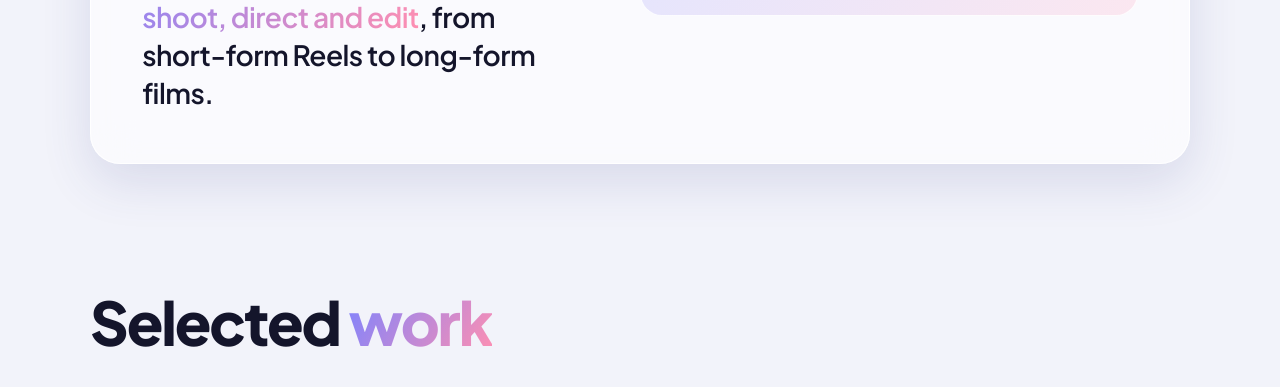
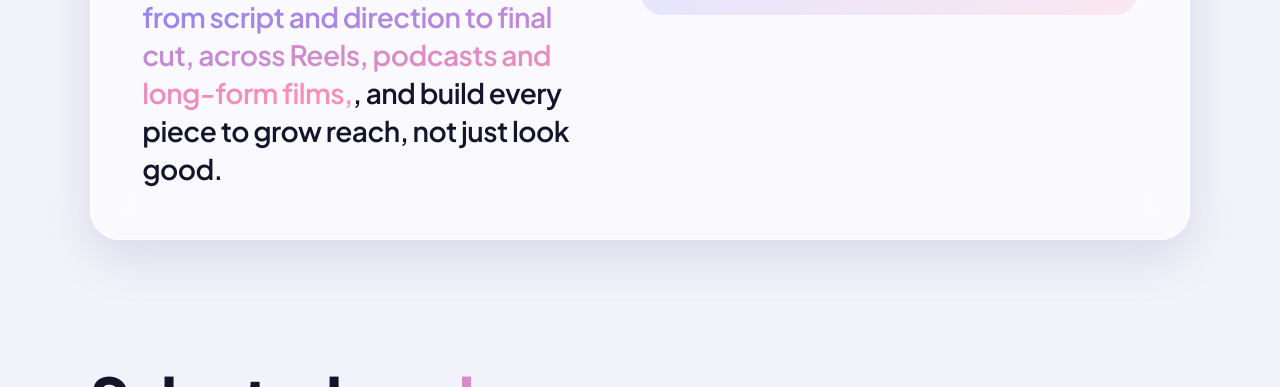
Before and after one commit to SuriyaSSJ03/suriyassj03, a plain HTML site: page index.html in a window 1280 px wide. Shown: the part 996-1383 px from the top of the page. Drawn offline with Linux system fonts and the light colour scheme; files whose address does not match are found by name.

Commit message:
Revise content creator description in index.html
Updated the description of the content creator's experience and skills.

```diff
--- a/index.html
+++ b/index.html
@@ -163,7 +163,7 @@ footer{text-align:center;color:var(--mute);font-size:13px;margin-top:40px}
 
 <section class="s" id="about" style="padding-top:0"><div class="wrap">
   <div class="about glass rv">
-    <div><p class="lead">Content creator with 4.5 years across video editing, direction and brand content. I <em class="grad">script, shoot, direct and edit</em>, from short-form Reels to long-form films.</p></div>
+    <div><p class="lead">Content creator with 4.5 years of building audiences through video. I <em class="grad">I own the full pipeline from script and direction to final cut, across Reels, podcasts and long-form films,</em>, and build every piece to grow reach, not just look good.</p></div>
     <div class="tl"><div class="role-card now"><small>Role</small><h3>Content Creator</h3><p>Chennai, India</p></div></div>
   </div>
 </div></section>
```
